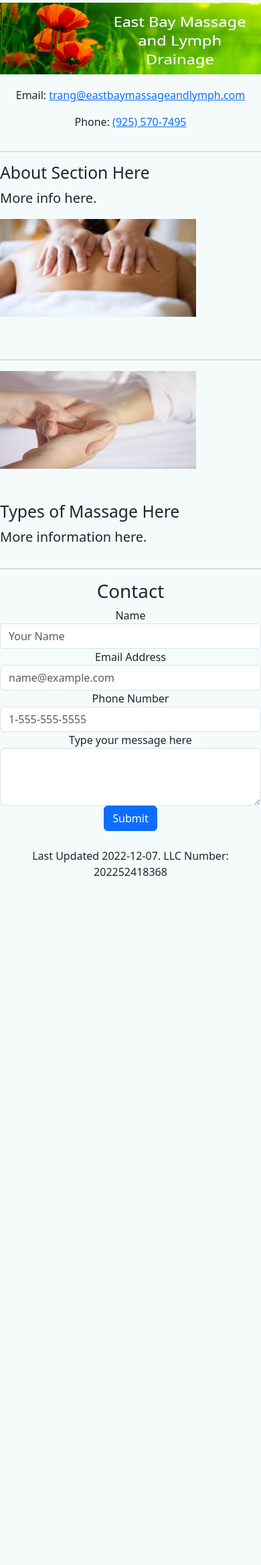
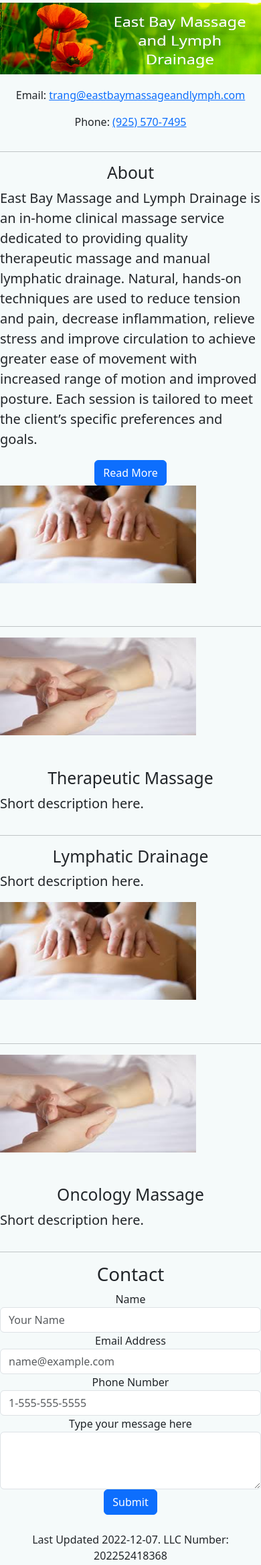
Before and after one commit to tnoff/eastbay, a Django app: page / in a window 390 px wide. Shown: the part 96-2433 px from the top of the page at 67% size. Before the commit the page ends 1404 px from the top, so only its background shows below. Run offline with Django 4.2, Linux system fonts and the light colour scheme; some libraries are stand-ins or nearby versions.

Commit message:
various updates

```diff
--- a/eastbay_massage/urls.py
+++ b/eastbay_massage/urls.py
@@ -21,8 +21,8 @@ from . import views
 urlpatterns = [
     # path('admin/', admin.site.urls),
     path('', views.home, name='home_page'),
-    path('services/', views.services, name='about_page'),
-    path('prices/', views.prices, name='about_page'),
+    path('services/', views.services, name='services'),
+    path('about/', views.about, name='about_page'),
     path('send_message/', views.send_message, name='send_message'),
     path('message_successful/', views.message_successful, name='message_successful'),
 ]
--- a/eastbay_massage/views.py
+++ b/eastbay_massage/views.py
@@ -23,11 +23,11 @@ EMAIL_REGEX = r'\b[A-Za-z0-9._%+-]+@[A-Za-z0-9.-]+\.[A-Z|a-z]{2,}\b'
 def home(request):
   return render(request, 'home.html', CONTACT_INFO)
 
+def about(request):
+  return render(request, 'about.html', CONTACT_INFO)
+
 def services(request):
   return render(request, 'services.html', CONTACT_INFO)
-
-def prices(request):
-  return render(request, 'prices.html', CONTACT_INFO)
 
 def message_successful(request):
   return render(request, 'message.html', CONTACT_INFO)
--- a/templates/base.html
+++ b/templates/base.html
@@ -54,11 +54,11 @@
                         <a class="nav-link active" aria-current="page" href="/">Homepage</a>
                     </li>
                     <li class="nav-item">
+                        <a class="nav-link active" aria-current="page" href="/about/">About</a>
+                    </li>
+                    <li class="nav-item">
                         <a class="nav-link active" aria-current="page" href="/services/">Services</a>
                     </li>
-                    <li class="nav-item">
-                      <a class="nav-link active" aria-current="page" href="/prices/">Prices</a>
-                  </li>
                 </div>
             </nav>
         </div>
--- a/templates/home.html
+++ b/templates/home.html
@@ -29,8 +29,13 @@
     <hr class="featurette-divider">
     <div id="reduce" class="row featurette">
         <div class="col-md-6 offset-md-1">
-            <h2 class="featurette-heading">About Section Here</h2>
-            <p class="lead">More info here.</p>
+            <h2 class="featurette-heading" align="center">About</h2>
+            <p class="lead">East Bay Massage and Lymph Drainage is an in-home clinical massage service dedicated to providing quality therapeutic massage and manual lymphatic drainage. Natural, hands-on techniques are used to reduce tension and pain, decrease inflammation, relieve stress and improve circulation to achieve greater ease of movement with increased range of motion and improved posture. Each session is tailored to meet the client’s specific preferences and goals.</p>
+            <div align="center">
+                <a href="/about/">
+                    <button id="submit-button" type="submit" class="btn btn-primary">Read More</button>
+                </a>
+            </div>
         </div>
         <div class="col-md-5">
             <img src="{% static 'images/reduce.png' %}" width="75%" height="75%">
@@ -42,8 +47,28 @@
             <img src="{% static 'images/range.png' %}" width="75%" height="75%">
         </div>
         <div class="col-md-5">
-            <h2 class="featurette-heading">Types of Massage Here</h2>
-            <p class="lead">More information here.</p>
+            <h2 class="featurette-heading" align="center">Therapeutic Massage</h2>
+            <p class="lead">Short description here.</p>
+        </div>
+    </div>
+    <hr class="featurette-divider">
+    <div id="reduce" class="row featurette">
+        <div class="col-md-6 offset-md-1">
+            <h2 class="featurette-heading" align="center">Lymphatic Drainage </h2>
+            <p class="lead">Short description here.</p>
+        </div>
+        <div class="col-md-5">
+            <img src="{% static 'images/reduce.png' %}" width="75%" height="75%">
+        </div>
+    </div>
+    <hr class="featurette-divider">
+    <div id="improve" class="row featurette">
+        <div class="col-md-6 offset-md-1">
+            <img src="{% static 'images/range.png' %}" width="75%" height="75%">
+        </div>
+        <div class="col-md-5">
+            <h2 class="featurette-heading" align="center">Oncology Massage</h2>
+            <p class="lead">Short description here.</p>
         </div>
     </div>
 </div>
```
Also changed, not shown: templates/about.html (added, +33 -0 lines), templates/prices.html (deleted, +0 -25 lines), templates/services.html (+19 -3 lines).
